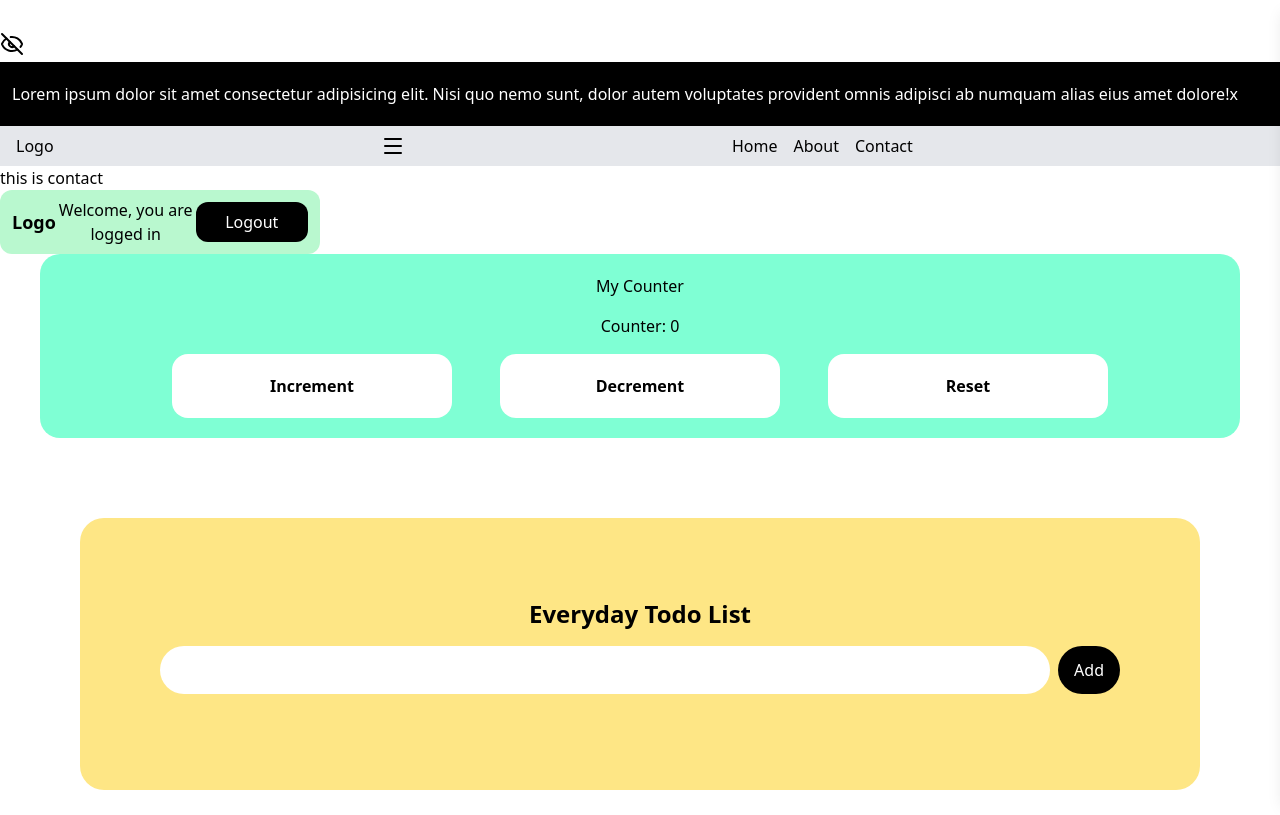
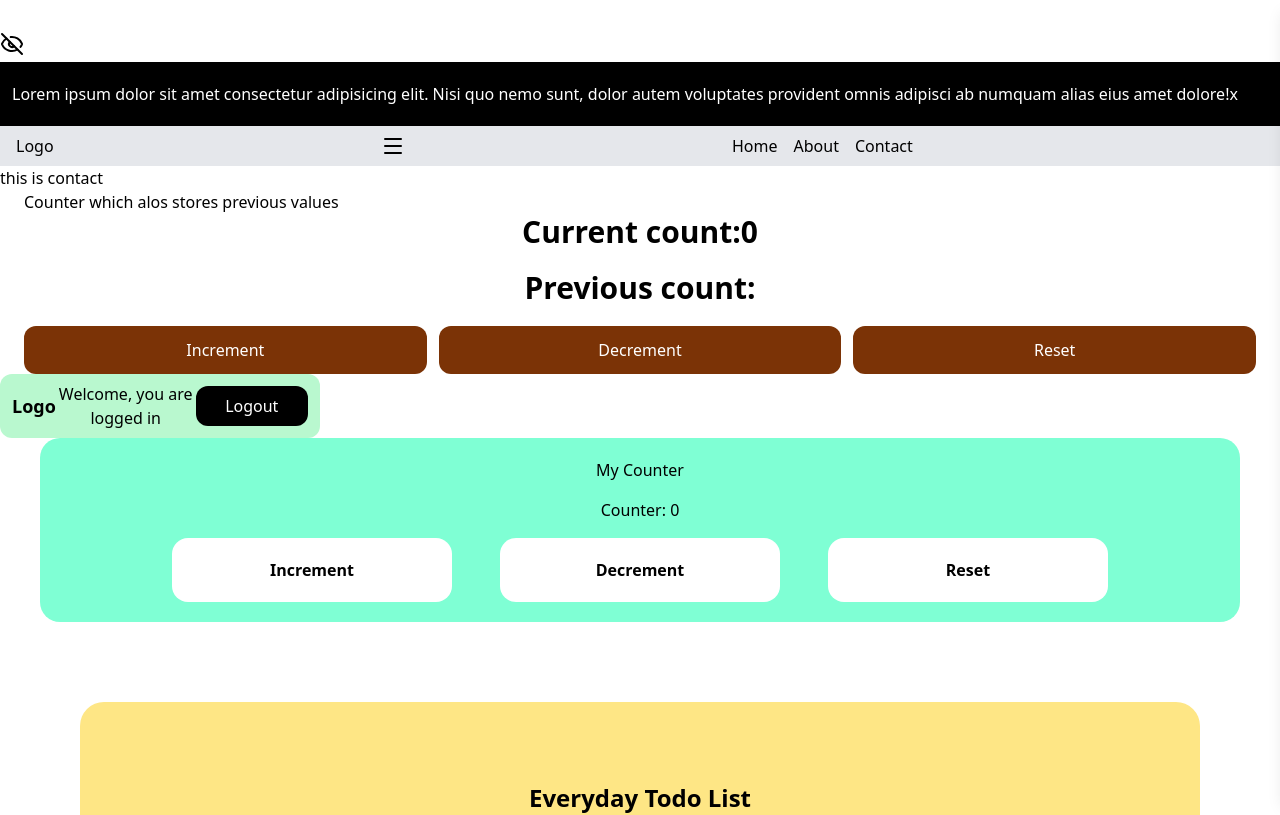
Before and after one commit to Subarna1911/Mini-Projects-, a React (Vite) app: page /contact in a window 1280 px wide. Shown: the top 815 px of the page. Built offline with nearby package versions, Linux system fonts and the light colour scheme.

Commit message:
used useRef and UseState hook to create counter which gives current as well as previous values

```diff
--- a/src/App.jsx
+++ b/src/App.jsx
@@ -17,6 +17,7 @@
 import appStore from './store/appStore'
 import BlogContent from './components/BlogContent'
 import Authentication from './components/Authentication'
+import CounterStore from './components/CounterStore'
 
 const App = () => {
   return (
@@ -34,6 +35,7 @@
         <Route path ='/about' element   = {<About/>}/>
         <Route path = '/contact' element = {<Connect/>} />
       </Routes>
+      <CounterStore/>
       <Authentication/>
       <Counter/>
       <ToDoList/>
--- /dev/null
+++ b/src/components/CounterStore.jsx
@@ -0,0 +1,41 @@
+import React from 'react'
+import {useState} from 'react'
+import UsePrevious from '../hooks/UsePrevious'
+
+const CounterStore = () => {
+
+ const[count, setCount] = useState(0);
+
+ const previousCount = UsePrevious(count);
+
+ const handleIncrement = ()=>{
+    setCount(prev=>prev + 1);
+ }
+
+ const handleDecrement = ()=>{
+    setCount(count - 1);
+ }
+
+ const handleReset = ()=>{
+    setCount(0);
+ }
+
+  return (
+    <div className="max-w-screen w-full">
+        <div className="container mx-auto px-4 md:px-6">
+            <h1>Counter which alos stores previous values</h1>
+             <p className="text-center font-bold text-3xl mb-5"> Current count:{count}</p>
+              <p className="text-center font-bold text-3xl mb-5"> Previous count:{previousCount}</p>
+             <div className="flex justify-around items-center gap-3">
+                <button className="bg-amber-900 text-white px-2 py-3 w-full rounded-xl hover:cursor-pointer" onClick={handleIncrement}>Increment</button>
+                <button className="bg-amber-900 text-white px-2 py-3 w-full rounded-xl hover:cursor-pointer" onClick={handleDecrement}>Decrement</button>
+                <button className="bg-amber-900 text-white px-2 py-3 w-full rounded-xl hover:cursor-pointer" onClick={handleReset}>Reset</button>
+             </div>
+        </div>
+
+
+    </div>
+  )
+}
+
+export default CounterStore
--- /dev/null
+++ b/src/hooks/UsePrevious.jsx
@@ -0,0 +1,15 @@
+import React from 'react'
+import {useRef, useEffect} from 'react'
+
+const UsePrevious = (value) => {
+const ref = useRef();
+
+useEffect(()=>{
+    ref.current = value;
+},[value]);
+
+  return ref.current;
+
+}
+
+export default UsePrevious
```
